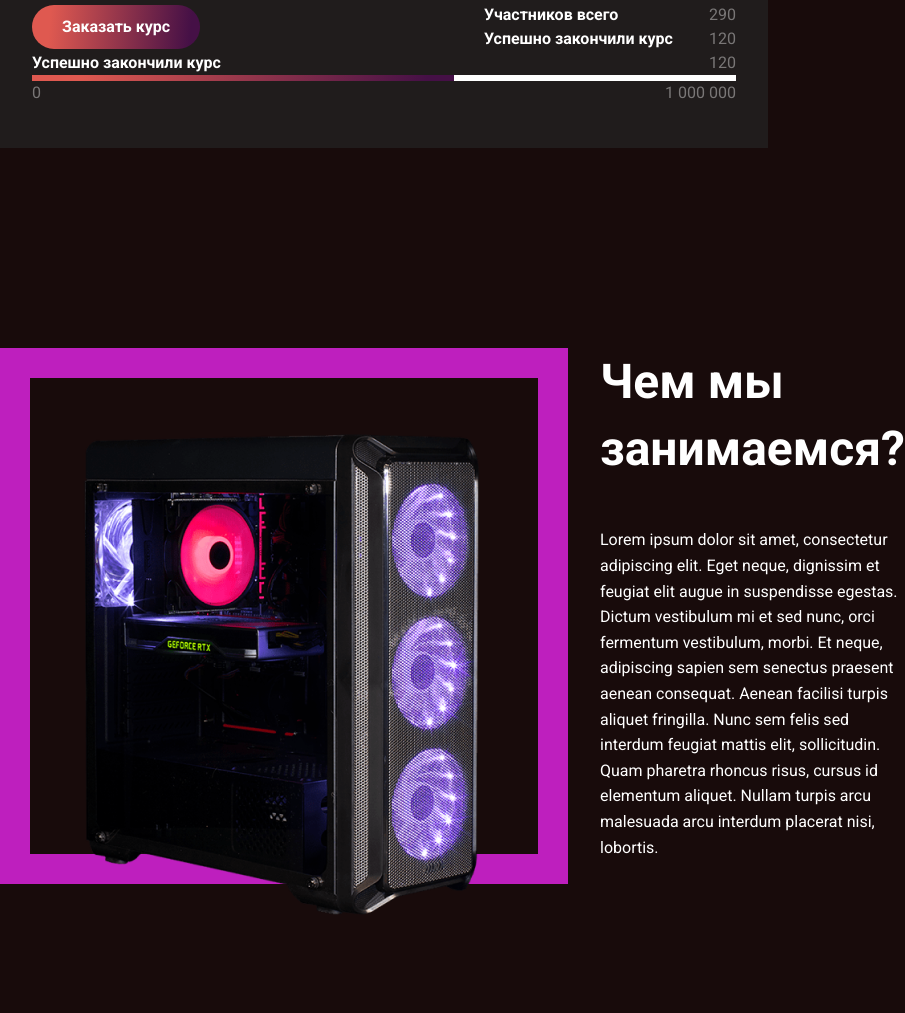
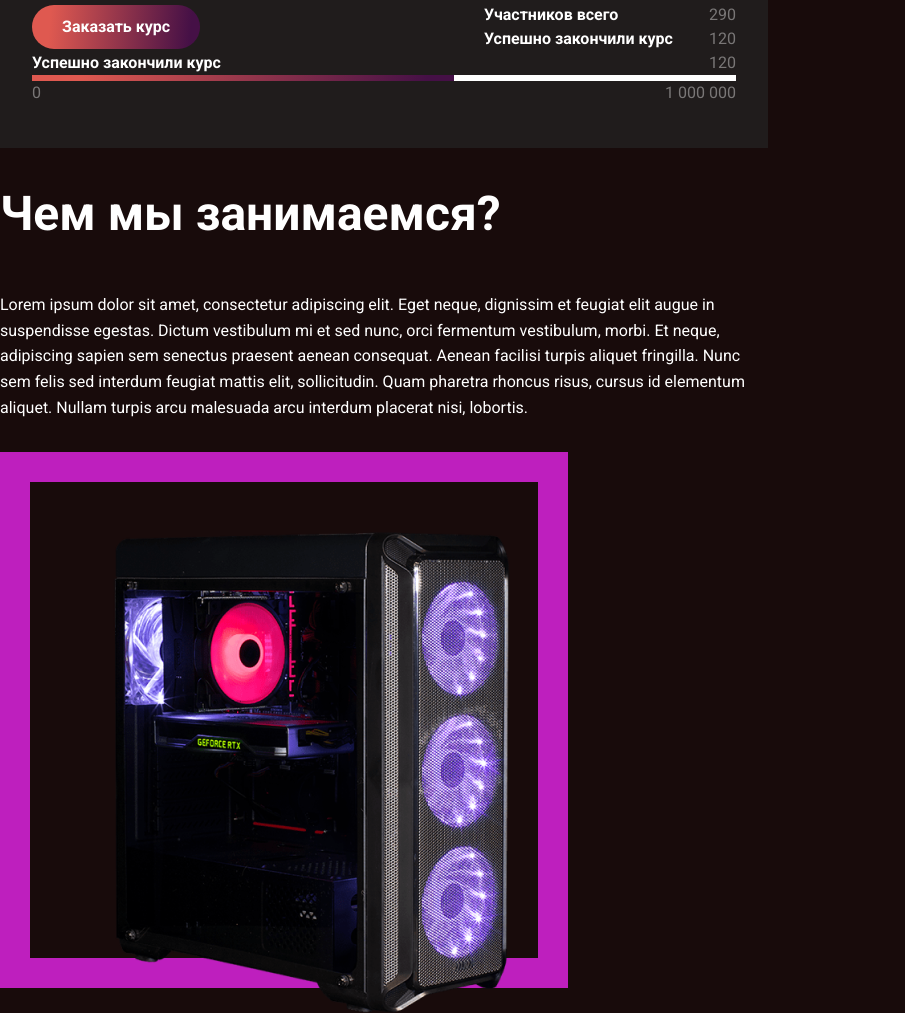
Before and after one commit to K-khmylov/Project.io, a plain HTML site: page FigmaGamers2/index.html in a window 768 px wide. Shown: the part 870-1883 px from the top of the page, 905 px wide, since content can reach past the window. Before the commit the page ends 1785 px from the top, so only its background shows below. Drawn offline with Linux system fonts and the light colour scheme.

Commit message:
fix: поправил стили

```diff
--- a/FigmaGamers2/index.html
+++ b/FigmaGamers2/index.html
@@ -1,5 +1,6 @@
 <!DOCTYPE html>
 <html lang="en">
+
 <head>
     <meta charset="UTF-8">
     <meta http-equiv="X-UA-Compatible" content="IE=edge">
@@ -8,36 +9,43 @@
     <link rel="stylesheet" href="style.css">
     <title>Document</title>
 </head>
+
 <body>
     <div class="page_wraper">
         <header>
             <div class="header_wraper">
                 <svg width="40" height="40" viewBox="0 0 40 40" fill="none" xmlns="http://www.w3.org/2000/svg">
                     <g clip-path="url(#clip0_10103:6)">
-                    <path d="M39.9023 37.3864L38.2047 31.3961C37.8701 30.2157 37.9309 28.9531 38.4116 27.8244C39.5251 25.2111 40.097 22.3149 39.9875 19.2726C39.6103 8.70976 30.9276 0.19135 20.3617 0.00272783C9.0292 -0.198063 -0.198063 9.0292 0.00272783 20.3617C0.19135 30.9276 8.70976 39.6103 19.2695 39.9875C21.9285 40.0818 24.4749 39.6559 26.8205 38.8041C28.6885 38.1256 30.7177 38.01 32.6282 38.5546L37.3803 39.9054C38.9166 40.3435 40.3374 38.9227 39.9023 37.3864ZM11.0645 19.9997C11.0645 15.0651 15.0651 11.0645 19.9997 11.0645C24.9343 11.0645 28.9349 15.0651 28.9349 19.9997C28.9349 24.9343 24.9343 28.9349 19.9997 28.9349C15.0651 28.9349 11.0645 24.9343 11.0645 19.9997Z" fill="url(#paint0_linear_10103:6)"/>
-                    <path d="M37.8917 29.0203C37.8917 29.0203 37.8217 28.7982 37.6848 28.4027C36.62 25.3848 31.442 12.3181 21.2047 11.1499C25.5704 11.7371 28.9352 15.476 28.9352 19.9999C28.9352 24.9345 24.9346 28.9351 20 28.9351V39.9969C22.3943 39.9969 24.6912 39.5801 26.8208 38.8073C28.6888 38.1289 30.718 38.0133 32.6285 38.5579L37.3806 39.9086C38.917 40.3437 40.3377 38.926 39.9027 37.3866L38.2051 31.3963C38.0043 30.6936 37.9495 29.9573 38.0377 29.2424L37.8917 29.0203Z" fill="url(#paint1_linear_10103:6)"/>
+                        <path
+                            d="M39.9023 37.3864L38.2047 31.3961C37.8701 30.2157 37.9309 28.9531 38.4116 27.8244C39.5251 25.2111 40.097 22.3149 39.9875 19.2726C39.6103 8.70976 30.9276 0.19135 20.3617 0.00272783C9.0292 -0.198063 -0.198063 9.0292 0.00272783 20.3617C0.19135 30.9276 8.70976 39.6103 19.2695 39.9875C21.9285 40.0818 24.4749 39.6559 26.8205 38.8041C28.6885 38.1256 30.7177 38.01 32.6282 38.5546L37.3803 39.9054C38.9166 40.3435 40.3374 38.9227 39.9023 37.3864ZM11.0645 19.9997C11.0645 15.0651 15.0651 11.0645 19.9997 11.0645C24.9343 11.0645 28.9349 15.0651 28.9349 19.9997C28.9349 24.9343 24.9343 28.9349 19.9997 28.9349C15.0651 28.9349 11.0645 24.9343 11.0645 19.9997Z"
+                            fill="url(#paint0_linear_10103:6)" />
+                        <path
+                            d="M37.8917 29.0203C37.8917 29.0203 37.8217 28.7982 37.6848 28.4027C36.62 25.3848 31.442 12.3181 21.2047 11.1499C25.5704 11.7371 28.9352 15.476 28.9352 19.9999C28.9352 24.9345 24.9346 28.9351 20 28.9351V39.9969C22.3943 39.9969 24.6912 39.5801 26.8208 38.8073C28.6888 38.1289 30.718 38.0133 32.6285 38.5579L37.3806 39.9086C38.917 40.3437 40.3377 38.926 39.9027 37.3866L38.2051 31.3963C38.0043 30.6936 37.9495 29.9573 38.0377 29.2424L37.8917 29.0203Z"
+                            fill="url(#paint1_linear_10103:6)" />
                     </g>
                     <defs>
-                    <linearGradient id="paint0_linear_10103:6" x1="4.85174" y1="-0.000474682" x2="40.3752" y2="2.96995" gradientUnits="userSpaceOnUse">
-                    <stop stop-color="#DF5950"/>
-                    <stop offset="1" stop-color="#451046"/>
+                        <linearGradient id="paint0_linear_10103:6" x1="4.85174" y1="-0.000474682" x2="40.3752"
+                            y2="2.96995" gradientUnits="userSpaceOnUse">
+                            <stop stop-color="#DF5950" />
+                            <stop offset="1" stop-color="#451046" />
                         </linearGradient>
-                    <linearGradient id="paint1_linear_10103:6" x1="22.4239" y1="11.1499" x2="40.2336" y2="12.1815" gradientUnits="userSpaceOnUse">
-                    <stop stop-color="#DF5950"/>
-                    <stop offset="1" stop-color="#451046"/>
+                        <linearGradient id="paint1_linear_10103:6" x1="22.4239" y1="11.1499" x2="40.2336" y2="12.1815"
+                            gradientUnits="userSpaceOnUse">
+                            <stop stop-color="#DF5950" />
+                            <stop offset="1" stop-color="#451046" />
                         </linearGradient>
                         <clipPath id="clip0_10103:6">
-                    <rect width="40" height="40" fill="white"/>
+                            <rect width="40" height="40" fill="white" />
                         </clipPath>
                     </defs>
                 </svg>
                 <nav class="navigation">
-                    <a  class="nav_link" href="#">Главная</a>
-                    <a  class="nav_link" href="#">Курсы</a>
-                    <a  class="nav_link" href="#">Расписание</a>
-                    <a  class="nav_link" href="#">Преподаватели</a>
-                    <a  class="nav_link" href="#">Рассылка</a>
-                    <a  class="nav_link" href="#">Контакты</a>
+                    <a class="nav_link" href="#">Главная</a>
+                    <a class="nav_link" href="#">Курсы</a>
+                    <a class="nav_link" href="#">Расписание</a>
+                    <a class="nav_link" href="#">Преподаватели</a>
+                    <a class="nav_link" href="#">Рассылка</a>
+                    <a class="nav_link" href="#">Контакты</a>
                 </nav>
                 <button class="btn">Зайти в кабинет</button>
             </div>
@@ -104,15 +112,20 @@
 
     <div class="wrapper">
         <div class="computer">
-        <div class="left_computer_block">
-            <div class="square"></div>
-            <img class="computer_photo" alt="omputer" src="../FigmaGamers2/assets/computer.png"></img>
+            <div class="square">
+                <img class="computer_photo" alt="computer" src="assets/computer.png"></img>
             </div>
             <div class="computer_text">
                 <div class="computer_main_text">Чем мы занимаемся?</div>
-            <div class="computer_second_text">Lorem ipsum dolor sit amet, consectetur adipiscing elit. Eget neque, dignissim et feugiat elit augue in suspendisse egestas. Dictum vestibulum mi et sed nunc, orci fermentum vestibulum, morbi. Et neque, adipiscing sapien sem senectus praesent aenean consequat. Aenean facilisi turpis aliquet fringilla. Nunc sem felis sed interdum feugiat mattis elit, sollicitudin. Quam pharetra rhoncus risus, cursus id elementum aliquet. Nullam turpis arcu malesuada arcu interdum placerat nisi, lobortis. </div>
+                <div class="computer_second_text">Lorem ipsum dolor sit amet, consectetur adipiscing elit. Eget neque,
+                    dignissim et feugiat elit augue in suspendisse egestas. Dictum vestibulum mi et sed nunc, orci
+                    fermentum vestibulum, morbi. Et neque, adipiscing sapien sem senectus praesent aenean consequat.
+                    Aenean facilisi turpis aliquet fringilla. Nunc sem felis sed interdum feugiat mattis elit,
+                    sollicitudin. Quam pharetra rhoncus risus, cursus id elementum aliquet. Nullam turpis arcu malesuada
+                    arcu interdum placerat nisi, lobortis. </div>
             </div>
         </div>
     </div>
 </body>
+
 </html>
--- a/FigmaGamers2/style.css
+++ b/FigmaGamers2/style.css
@@ -237,22 +237,16 @@ header .btn:hover{
 /*======================================================COMPUTER_____BLOCK===================*/
 
 
-.computer{
-    padding: 48px 0;
+.computer {
     max-width: 1300px;
-    max-height: 600px;
-    margin-top: 152px;
+    margin-top: 200px;
     display: flex;
     justify-content: space-between;
-
-
+    column-gap: 82px;
 }
-/*
-.left_computer_block{
-
-}*/
 
 .square{
+    flex-shrink: 0;
     width: 568px;
     height: 536px;
     background-color: none;
@@ -265,14 +259,11 @@ header .btn:hover{
 }
 
 .computer_photo{
-    transform: translate(40px, -450px);
-
+    transform: translate(40px, 50px);
 }
 
 .computer_text{
-    flex-wrap: wrap;
-    padding: 69px 0 0px 82px;
-
+    padding-top: 69px;
 }
 
 .computer_main_text{
@@ -301,14 +292,18 @@ header .btn:hover{
     header .navigation, header .btn{
         background: none;
     }
-
-
 }
 
 @media screen and (min-width: 640px) and (max-width: 1047px){
+    .computer {
+        flex-direction: column-reverse;
+        row-gap: 32px;
+        column-gap: 32px;
+        margin-top: 32px;
+    }
+
     .computer_text{
-
-        padding: 0px 0px 0px 32px;
+        padding-top: 0;
 
     }
 }
```
Lines whose indentation alone changed are shown as unchanged.
